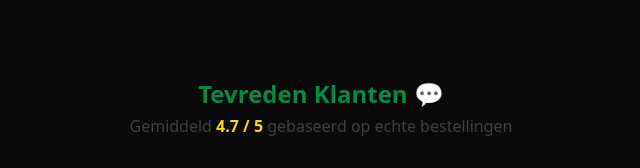
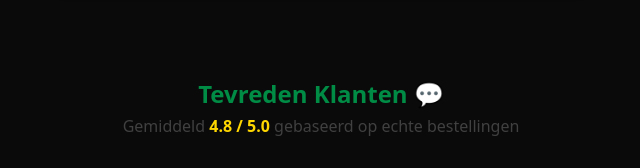
Before and after one commit to 070stickershop/070stickershopnl, a React (Vite) app: page / in a window 1280 px wide. Shown: the part 4859-5027 px from the top of the page, without its empty margins (31-671 px from the left). Built offline with nearby package versions, Linux system fonts and the light colour scheme.

Commit message:
Update App.jsx

```diff
--- a/src/App.jsx
+++ b/src/App.jsx
@@ -900,7 +900,7 @@ export default function App() {
 <section className="max-w-5xl mx-auto px-4 py-12">
   <div className="text-center mb-8">
     <h2 className="text-2xl font-extrabold text-[#008C45]">Tevreden Klanten 💬</h2>
-    <p className="text-neutral-700 mt-1">Gemiddeld <span className="font-bold text-[#FFD700]">4.7 / 5</span> gebaseerd op echte bestellingen</p>
+    <p className="text-neutral-700 mt-1">Gemiddeld <span className="font-bold text-[#FFD700]">4.8 / 5.0</span> gebaseerd op echte bestellingen</p>
   </div>
 
   <div className="grid sm:grid-cols-2 gap-6">
```
